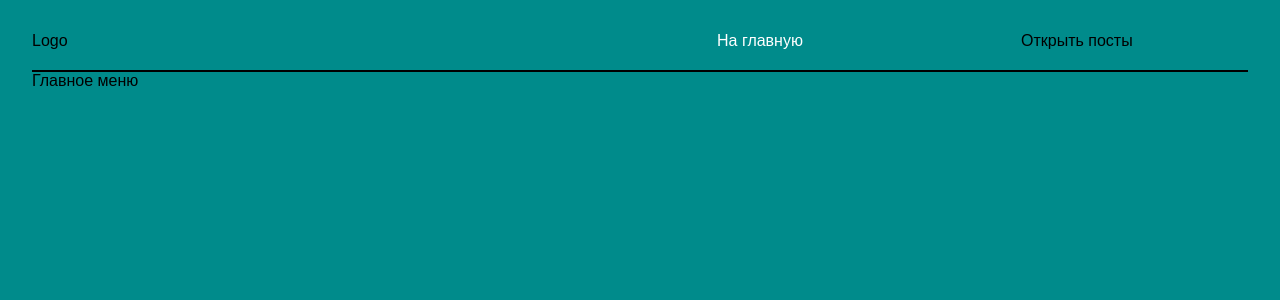
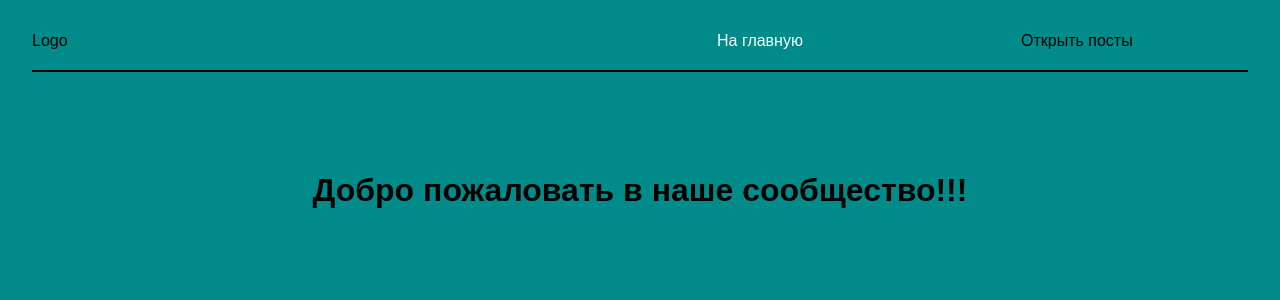
Before and after one commit to Zrazhevskii/r16_router_crud_front, a React (Vite) app: page / in a window 1280 px wide. Shown: the top 300 px of the page. Built offline with nearby package versions, Linux system fonts and the light colour scheme.

Commit message:
настройка Home и Layout

```diff
--- a/src/App.jsx
+++ b/src/App.jsx
@@ -1,24 +1,26 @@
-import { Routes, Route } from 'react-router-dom'
-import { Menu } from './components/Menu'
-import { Posts } from './pages/Posts'
-import { Post } from './pages/Post'
-import './App.css'
-import { Header } from './components/Header'
+import { Routes, Route } from 'react-router-dom';
+import { Layout } from './components/Layout';
+import { Posts } from './pages/Posts';
+import { Post } from './components/Post';
+import './App.css';
+// import { Header } from './components/Header';
+import { NewPost } from './pages/newPost';
+import { Home } from './pages/Home';
 
 function App() {
-
     return (
         <div className='main-wrapper'>
-      <Header/>
+            {/* <Header /> */}
             <Routes>
-        <Route path='/' element={<Menu />}>
-            <Route path='/posts' element={<Posts/>}/>
-            <Route path='/posts/:id' element={<Post/>}/>
+                <Route path='/' element={<Layout />}>
+                    <Route index element={<Home />} />
+                    <Route path='/posts' element={<Posts />} />
+                    <Route path='/posts/:id' element={<Post />} />
+                    <Route path='/posts/new' element={<NewPost />} />
                 </Route>
             </Routes>
-
         </div>
-  )
+    );
 }
 
-export default App
+export default App;
--- a/src/components/Header.jsx
+++ b/src/components/Header.jsx
@@ -1,9 +1,10 @@
 import React from 'react';
 import '../style/Header.css';
-import { NavLink, Link } from 'react-router-dom';
+import { NavLink } from 'react-router-dom';
 
 export const Header = () => {
     return (
+        <>
             <div className='header'>
                 <div className='logo'>Logo</div>
                 <div className='navi'>
@@ -15,5 +16,6 @@ export const Header = () => {
                     </NavLink>
                 </div>
             </div>
+        </>
     );
 };
--- a/src/components/Menu.jsx
+++ b/src/components/Layout.jsx
@@ -2,14 +2,10 @@ import { NavLink, Outlet } from 'react-router-dom';
 import React from 'react';
 import { Header } from './Header';
 
-export const Menu = () => {
+export const Layout = () => {
     return (
         <>
-            {/* <Header /> */}
-            Главное меню
-            <div>
-                <NavLink to='/' />
-            </div>
+            <Header />
             <Outlet />
         </>
     );
--- /dev/null
+++ b/src/pages/Home.jsx
@@ -0,0 +1,10 @@
+import React from 'react'
+import '../style/Home.css'
+
+export const Home  = () => {
+  return (
+    <div className='main-page'>
+        <h1 className='text'>Добро пожаловать в наше сообщество!!!</h1>
+    </div>
+  )
+}
--- /dev/null
+++ b/src/pages/NewPost.jsx
@@ -0,0 +1,7 @@
+import React from 'react'
+
+export const NewPost = () => {
+  return (
+    <div>New</div>
+  )
+}
--- a/src/pages/Posts.jsx
+++ b/src/pages/Posts.jsx
@@ -1,5 +1,5 @@
 import React, { useState, useEffect } from 'react';
-import { Post } from './Post';
+import { Post } from '../components/Post';
 import { Link } from 'react-router-dom';
 import '../style/Posts.css';
 
@@ -32,7 +32,7 @@ export const Posts = () => {
     return (
         <>
             <div className='wrapper-btn'>
-                <Link className='btn-add' to='/addpost'>
+                <Link className='btn-add' to='/posts/new'>
                     Создать пост
                 </Link>
             </div>
@@ -40,7 +40,11 @@ export const Posts = () => {
             <div className='wrapper-posts'>
                 {data.map((item) => {
                     return (
-                        <Link to={`/posts/${item.id}`} key={item.id} className='link-post'>
+                        <Link
+                            to={`/posts/${item.id}`}
+                            key={item.id}
+                            className='link-post'
+                        >
                             <Post data={item} />
                         </Link>
                     );
--- /dev/null
+++ b/src/style/Home.css
@@ -0,0 +1,8 @@
+.main-page {
+    margin-top: 100px;
+}
+
+.text {
+    /* width: 100%; */
+    text-align: center;
+}
```
Also changed, not shown: src/components/Post.jsx (renamed from src/pages/Post.jsx). Lines whose indentation alone changed are shown as unchanged.
